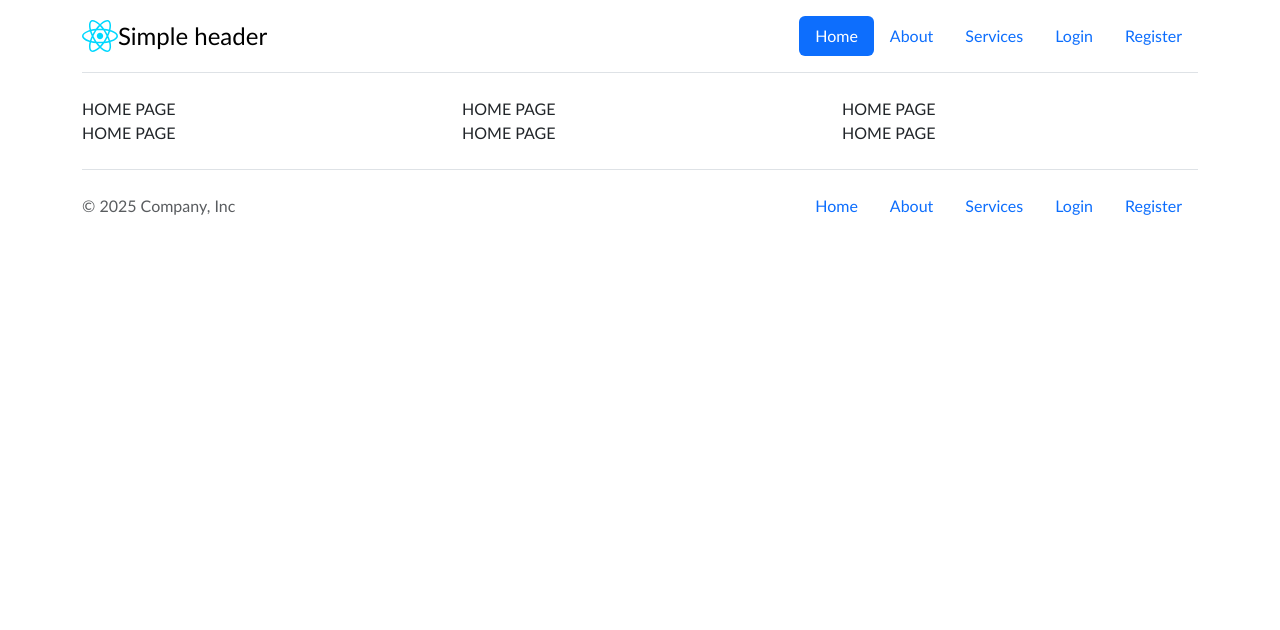
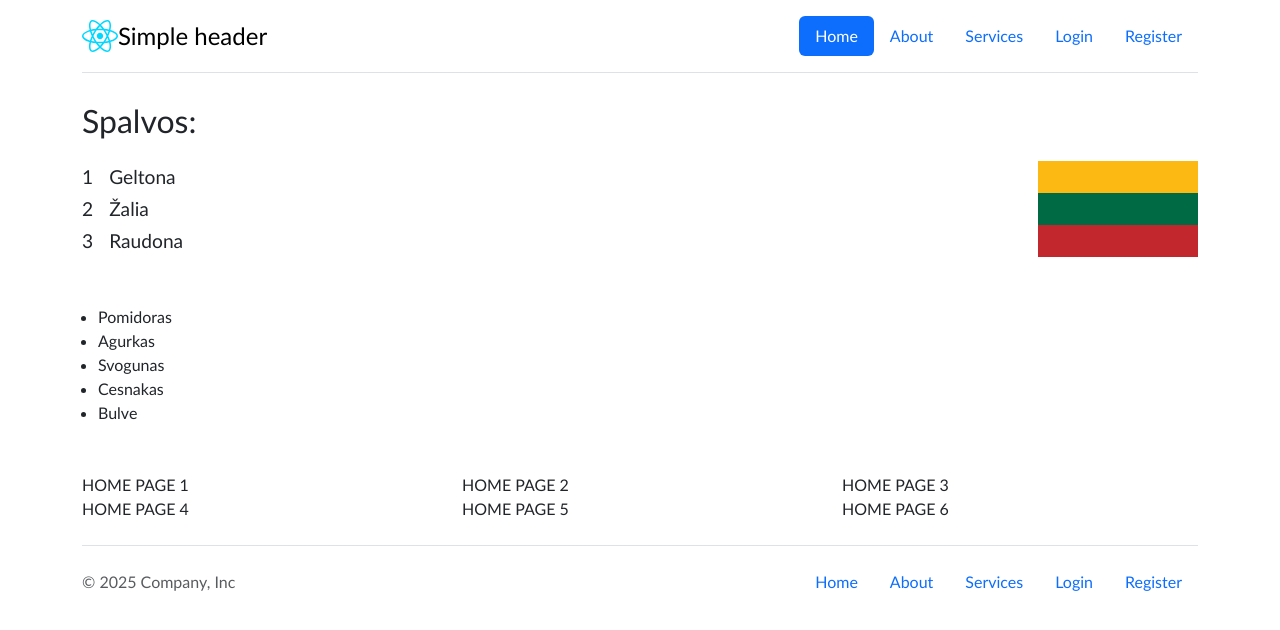
Before and after one commit to front-end-by-rimantas/55-grupe-react, a React (Vite) app: page / in a window 1280 px wide. Shown: the top 630 px of the page. Built offline with nearby package versions, Linux system fonts and the light colour scheme.

Commit message:
Text list

```diff
--- /dev/null
+++ b/src/components/text-list/ColorBlock.jsx
@@ -0,0 +1,12 @@
+export function ColorBlock({ colorData }) {
+    return (
+        <li>
+            <div className="number">{colorData.index}</div>
+            <div className="name">{colorData.name}</div>
+            <div className="color"
+                style={{
+                    backgroundColor: colorData.color
+                }}></div>
+        </li >
+    );
+}
--- /dev/null
+++ b/src/components/text-list/TextList.css
@@ -0,0 +1,32 @@
+.text-list {
+  display: flex;
+  flex-direction: column;
+  gap: 1rem;
+}
+.text-list .title {
+  font-size: 2rem;
+}
+.text-list ul {
+  display: flex;
+  flex-direction: column;
+  gap: 0rem;
+}
+.text-list li {
+  display: flex;
+  align-items: center;
+  gap: 1rem;
+}
+.text-list .number {
+  font-size: 1.2rem;
+  line-height: 1em;
+}
+.text-list .name {
+  font-size: 1.2rem;
+  line-height: 1em;
+}
+.text-list .color {
+  width: 10rem;
+  height: 2rem;
+  margin-left: auto;
+  background-color: #eee;
+}
--- /dev/null
+++ b/src/components/text-list/TextList.jsx
@@ -0,0 +1,17 @@
+import { ColorBlock } from './ColorBlock';
+import './TextList.css';
+
+export function TextList() {
+    const data = [
+        { index: 1, name: 'Geltona', color: '#FDB913' },
+        { index: 2, name: 'Žalia', color: '#006A44' },
+        { index: 3, name: 'Raudona', color: '#C1272D' },
+    ];
+
+    return (
+        <div className="text-list">
+            <p className='title'>Spalvos:</p>
+            <ul>{data.map(item => <ColorBlock key={item.index} colorData={item} />)}</ul>
+        </div>
+    );
+}
--- a/src/pages/Home.jsx
+++ b/src/pages/Home.jsx
@@ -1,25 +1,39 @@
+import { TextList } from "../components/text-list/TextList";
+
 export function Home() {
+    const list = ['Pomidoras', 'Agurkas', 'Svogunas', 'Cesnakas', 'Bulve'];
+
     return (
         <main>
             <section className="container">
                 <div className="row">
+                    <div className="col-12 mb-5">
+                        <TextList />
+                    </div>
+                </div>
+                <div className="row">
+                    <div className="col-12 mb-5 ms-3">
+                        <ul>{list.map(text => <li key={text}>{text}</li>)}</ul>
+                    </div>
+                </div>
+                <div className="row">
                     <div className="col-12 col-md-6 col-lg-4 col-xxl-3">
-                        HOME PAGE
+                        HOME PAGE 1
                     </div>
                     <div className="col-12 col-md-6 col-lg-4 col-xxl-3">
-                        HOME PAGE
+                        HOME PAGE 2
                     </div>
                     <div className="col-12 col-md-6 col-lg-4 col-xxl-3">
-                        HOME PAGE
+                        HOME PAGE 3
                     </div>
                     <div className="col-12 col-md-6 col-lg-4 col-xxl-3">
-                        HOME PAGE
+                        HOME PAGE 4
                     </div>
                     <div className="col-12 col-md-6 col-lg-4 col-xxl-3">
-                        HOME PAGE
+                        HOME PAGE 5
                     </div>
                     <div className="col-12 col-md-6 col-lg-4 col-xxl-3">
-                        HOME PAGE
+                        HOME PAGE 6
                     </div>
                 </div>
             </section>
```
